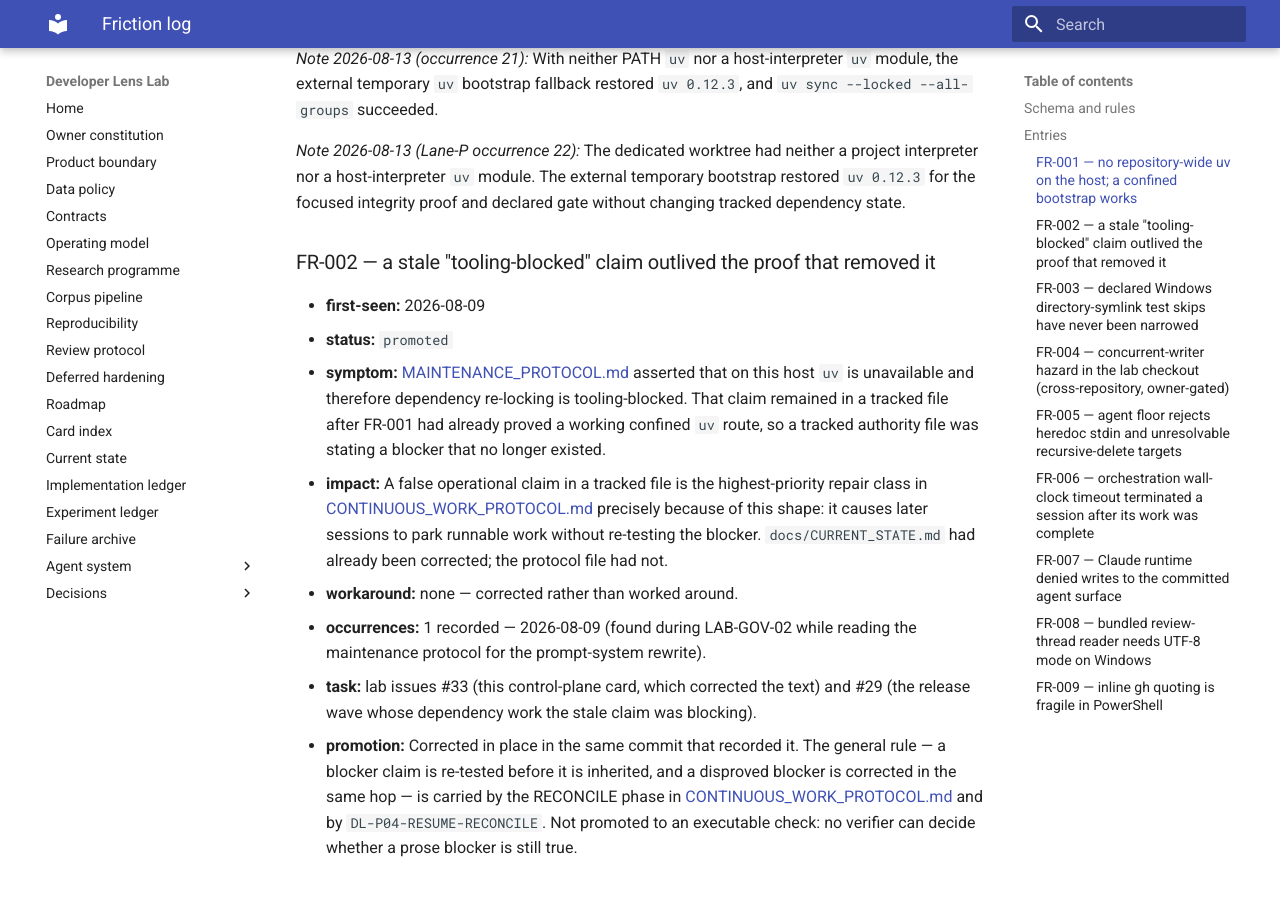
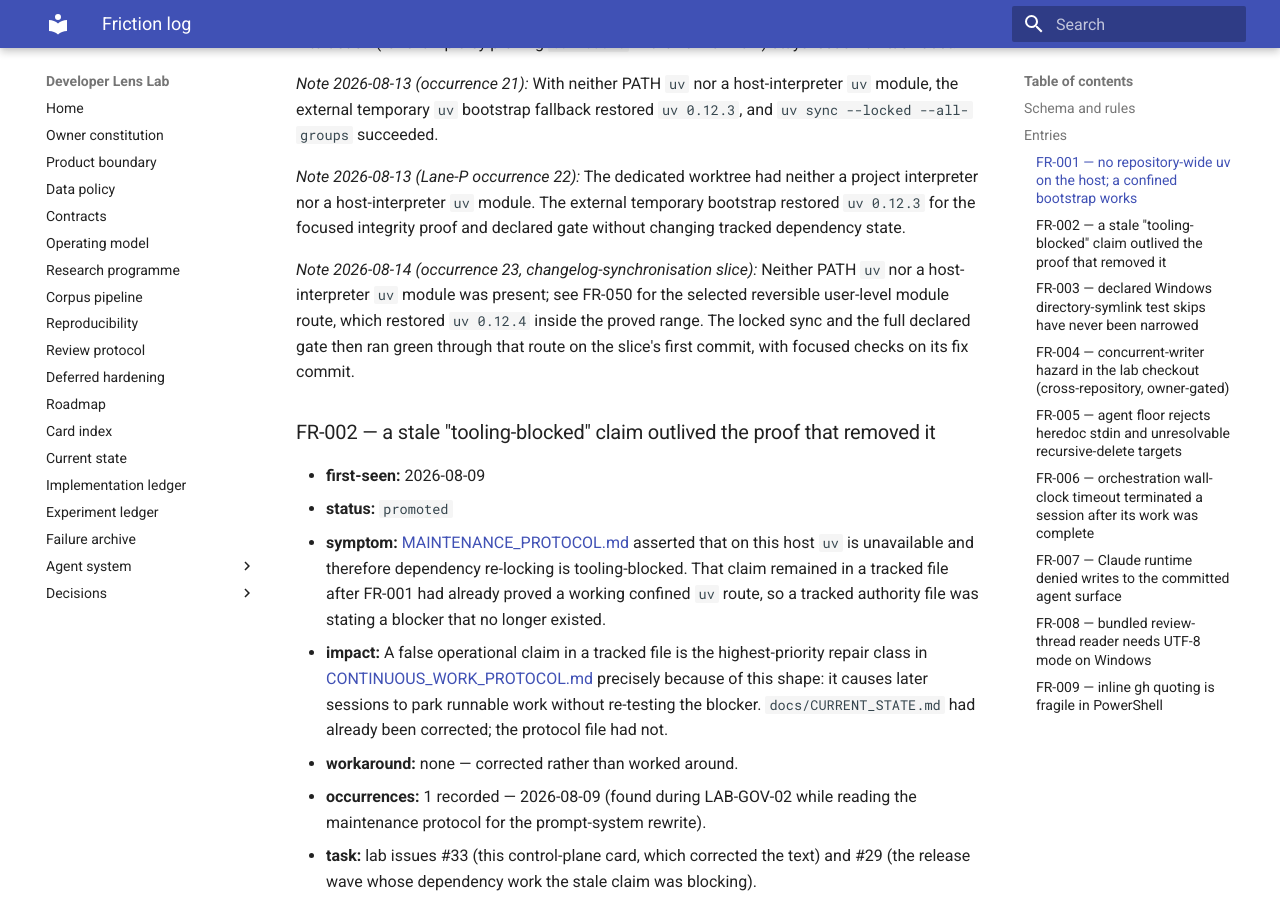
Before and after one commit to Chris0Jeky/developer-lens-lab, an MkDocs documentation site: the page built from docs/agent-system/FRICTION_LOG.md, in a window 1280 px wide and 900 px high, scrolled down 5684 px. Built offline with MkDocs 1.6.1 and Material for MkDocs 9.7.7, drawn with Linux system fonts in a browser that asks for light colours; some of the changed text lies outside the part shown.

Commit message:
docs: date FR-001 occurrence 23 and align gate scope
Apply the micro-verification's prescribed repair: add the dated
occurrence-23 note under FR-001 and state the same locked-sync/full-gate
scope in both FR-001 and FR-050.

Claude-Session: https://claude.ai/code/session_013UrXm6JjTRf6vqucmpDb3t

```diff
--- a/docs/agent-system/FRICTION_LOG.md
+++ b/docs/agent-system/FRICTION_LOG.md
@@ -96,8 +96,8 @@ Rules that bind entries:
   `uv` module; the already-promoted repository-external confined bootstrap restored `uv 0.12.3` and
   `uv sync --locked --all-groups` succeeded), and 2026-08-14 (no PATH `uv` and no host-interpreter
   `uv` module during the changelog-synchronisation slice; the FR-050-selected reversible
-  user-level module route restored `uv 0.12.4` inside the proved range and the locked sync and
-  full gate succeeded).
+  user-level module route restored `uv 0.12.4` inside the proved range; the locked sync and the
+  full declared gate ran green through it — see the dated occurrence-23 note below).
 - **task:** lab issues #29 (release wave), #5 (dependency triage), and #34 (checked proof
   boundaries), which depend on a runnable locked environment.
 - **promotion:** Promoted to canon prose in [MAINTENANCE_PROTOCOL.md](MAINTENANCE_PROTOCOL.md),
@@ -212,6 +212,12 @@ succeeded.
 _Note 2026-08-13 (Lane-P occurrence 22):_ The dedicated worktree had neither a project interpreter
 nor a host-interpreter `uv` module. The external temporary bootstrap restored `uv 0.12.3` for the
 focused integrity proof and declared gate without changing tracked dependency state.
+
+_Note 2026-08-14 (occurrence 23, changelog-synchronisation slice):_ Neither PATH `uv` nor a
+host-interpreter `uv` module was present; see FR-050 for the selected reversible user-level module
+route, which restored `uv 0.12.4` inside the proved range. The locked sync and the full declared
+gate then ran green through that route on the slice's first commit, with focused checks on its fix
+commit.
 
 ### FR-002 — a stale "tooling-blocked" claim outlived the proof that removed it
 
@@ -1461,7 +1467,8 @@ tool executables were the only surviving local proving route. The predicate also
 (no PATH `uv`, no host-interpreter `uv` module), recorded there as its 2026-08-14 occurrence. The
 user-level install resolved `uv 0.12.4`, inside the proved `>=0.12.2,<0.13` range, and now answers
 through `py -3 -m uv`, which re-enabled the declared locked gate
-(`py -3 -m uv sync --locked --all-groups` succeeded).
+(`py -3 -m uv sync --locked --all-groups` succeeded, and the full declared gate then ran green
+through the same route on the slice's first commit).
 
 ### FR-051 — estate registry no-match stopped a batched orientation read
 
```
